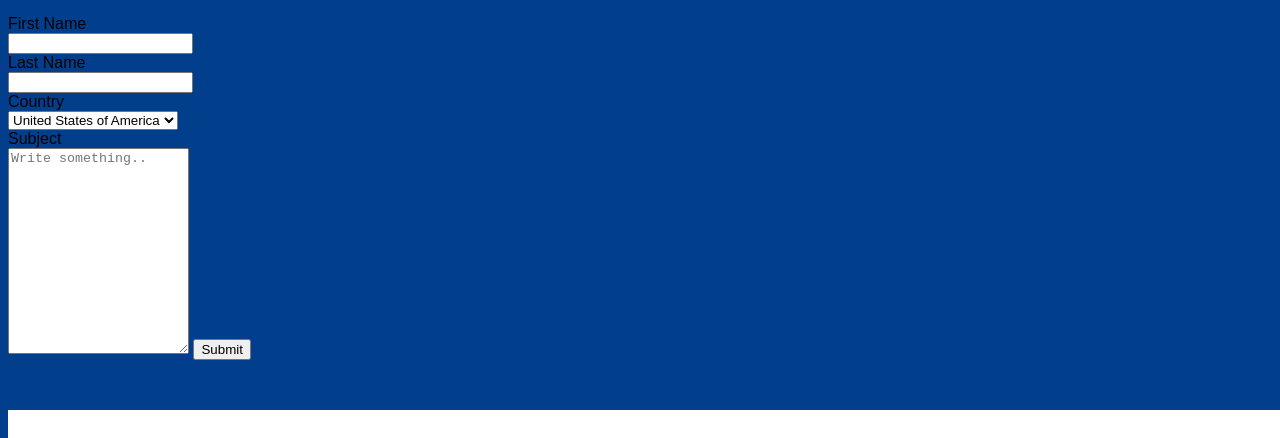
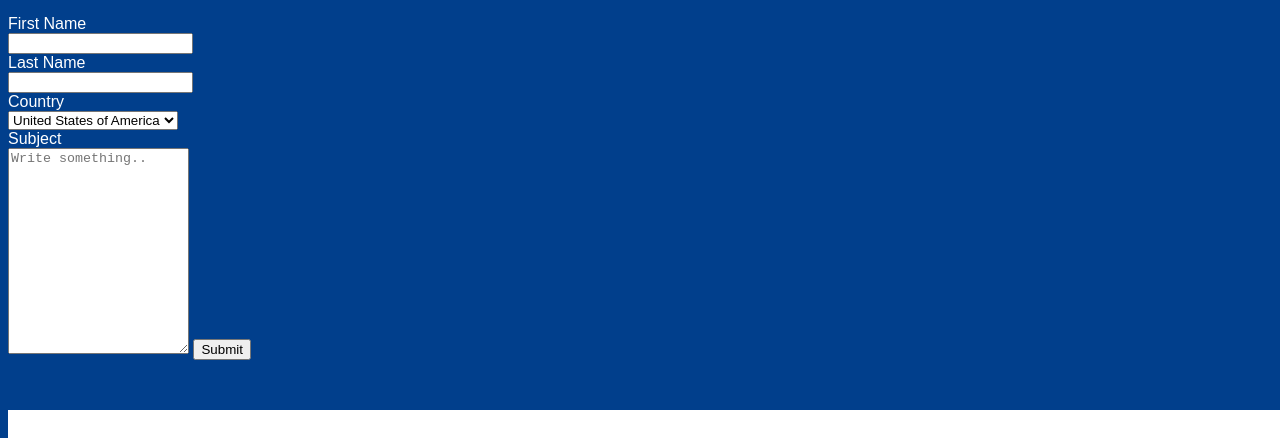
Before and after one commit to mmusigao/Web-Development, a plain HTML site: page form.html in a window 1280 px wide. Shown: the part 111-549 px from the top of the page. Drawn offline with Linux system fonts and the light colour scheme.

Commit message:
Update form.html

```diff
--- a/form.html
+++ b/form.html
@@ -8,6 +8,11 @@
 
     <link rel="stylesheet" href="css/styles.css">
 
+<style>
+        label{
+            color: white;
+        }
+    </style>
 
 </head>
 <body>
```
